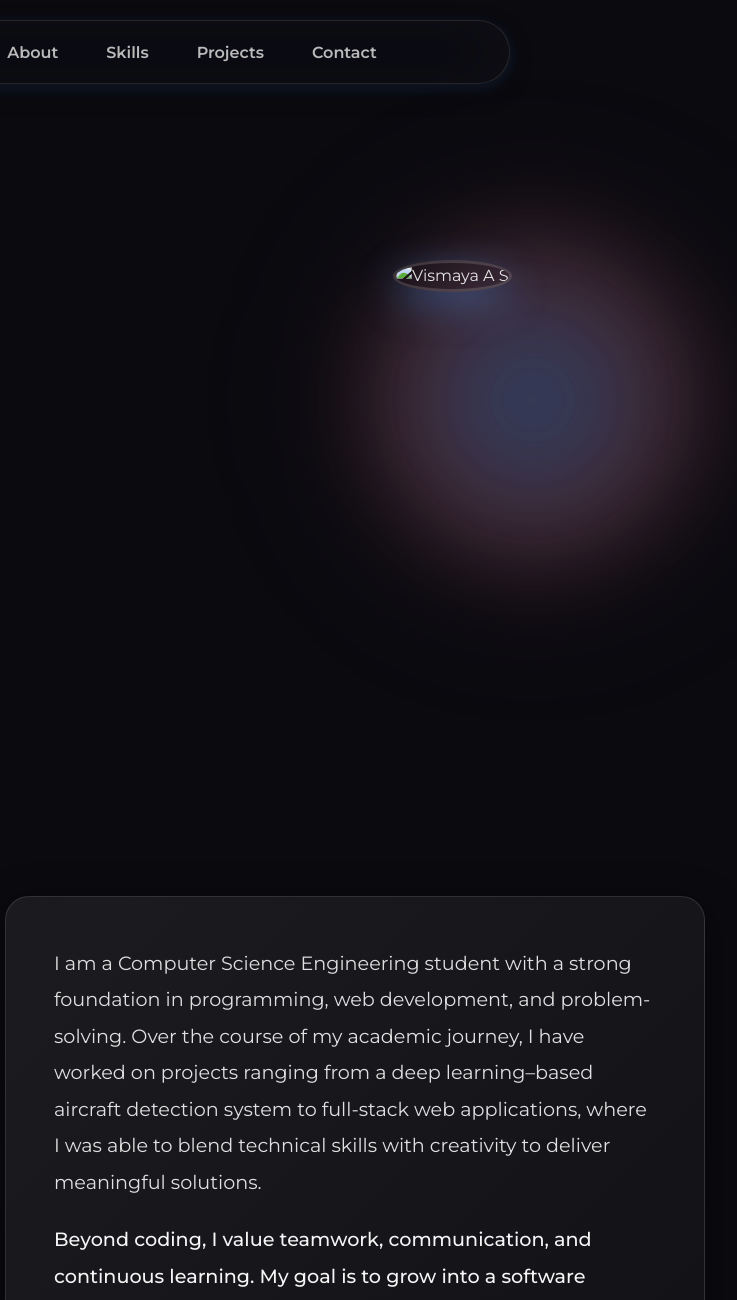
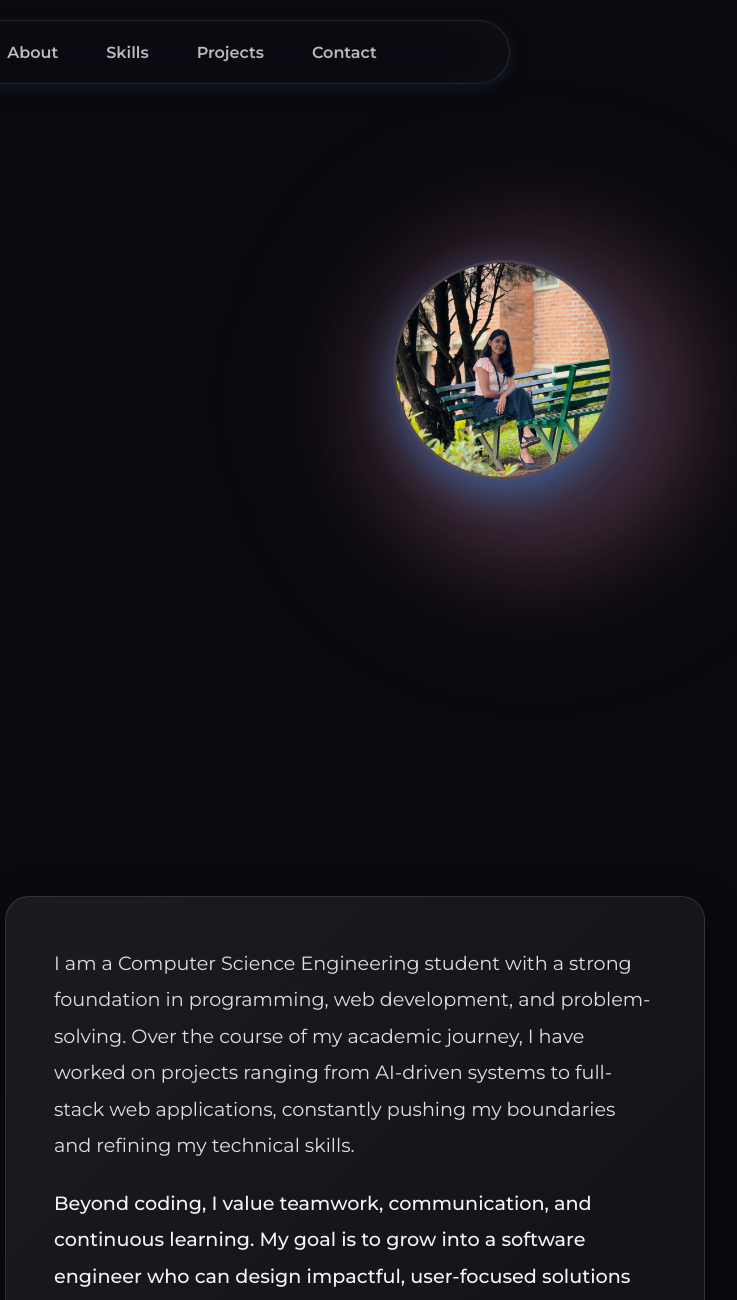
Before and after one commit to Vismayaaaaa/Vismayaaaaa.github.io, a plain HTML site: page index.html in a window 1280 px wide. Shown: the top 1300 px of the page, 543-1280 px from the left. Drawn offline with Linux system fonts and the light colour scheme.

Commit message:
Fix HTML formatting and update content

```diff
--- a/index.html
+++ b/index.html
@@ -59,7 +59,7 @@
   <!-- Floating profile bubble -->
   <div class="hero-shape slide-in-right">
     <div class="hero-overlay"></div>
-    <img src="vismaya_profie_(1).jpg" alt="Vismaya A S" class="hero-img">
+    <img src="vismaya_profile_%281%29.jpg" alt="Vismaya A S" class="hero-img">
   </div>
 </section>
 
@@ -68,7 +68,7 @@
   <h3>About Me</h3>
   <div class="about-text">
     <p>
-      I am a Computer Science Engineering student with a strong foundation in programming, web development, and problem-solving. Over the course of my academic journey, I have worked on projects ranging from a deep learning–based aircraft detection system to full-stack web applications, where I was able to blend technical skills with creativity to deliver meaningful solutions.
+      I am a Computer Science Engineering student with a strong foundation in programming, web development, and problem-solving. Over the course of my academic journey, I have worked on projects ranging from AI-driven systems to full-stack web applications, constantly pushing my boundaries and refining my technical skills.
     </p>
     <p>
       Beyond coding, I value teamwork, communication, and continuous learning.
```
